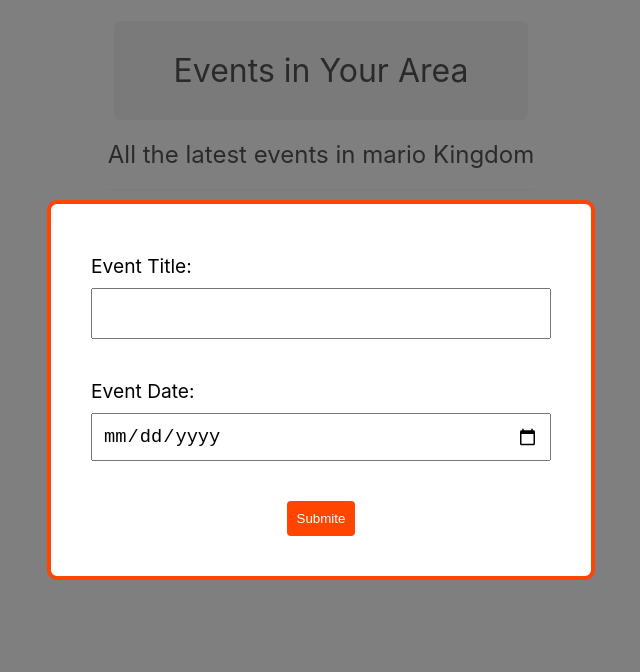
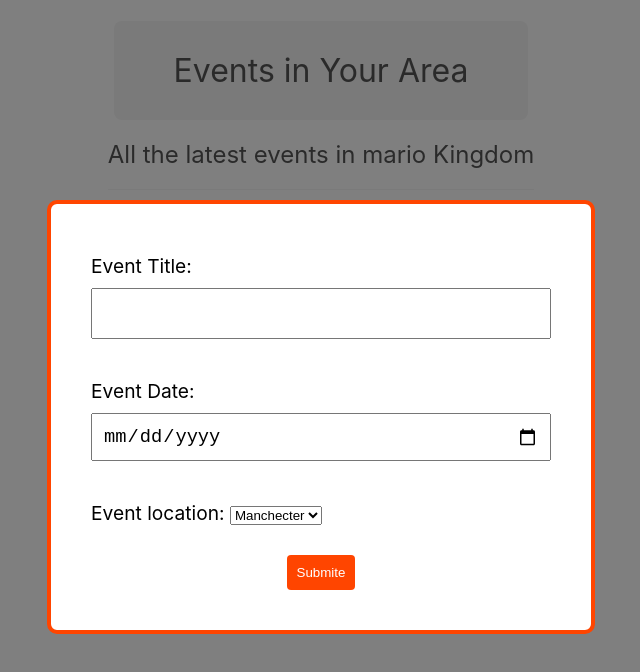
Before and after one commit to Valera-Neg/Asana-light-version, a React (Create React App) app in the folder my-next-react-app/: page / in a window 1280 px wide. Both pictures are taken after a click on the button "Add New Event". Shown: the top 672 px of the page, without its empty margins (319-959 px from the left). Built offline with nearby package versions, Linux system fonts and the light colour scheme.

Commit message:
select boxes

```diff
--- a/my-next-react-app/src/components/EventList.js
+++ b/my-next-react-app/src/components/EventList.js
@@ -9,6 +9,9 @@
           <h2>
             {index + 1} - {event.title}
           </h2>
+          <p>
+            {event.location} - {event.date}
+          </p>
           <button onClick={() => handleClick(event.id)}>delete event</button>
         </div>
       ))}
--- a/my-next-react-app/src/components/NewEventForm.js
+++ b/my-next-react-app/src/components/NewEventForm.js
@@ -4,10 +4,12 @@
 export default function NewEventForm({ addEvent }) {
   const [title, setTitle] = useState("");
   const [date, setDate] = useState("");
+  const [location, setLocation] = useState("manchester");
 
   const resetForm = () => {
     setTitle("");
     setDate("");
+    setLocation("manchester");
   };
 
   const handleSubmit = e => {
@@ -16,8 +18,11 @@
     const event = {
       title,
       date,
+      location,
       id: Math.floor(Math.random() * 10000),
     };
+    console.log(event);
+
     addEvent(event);
     resetForm();
   };
@@ -40,6 +45,14 @@
           value={date}
         ></input>
       </label>
+      <label>
+        <span>Event location: </span>
+        <select onChange={e => setLocation(e.target.value)}>
+          <option value="manchester">Manchecter</option>
+          <option value="iondon">London</option>
+          <option value="cardiff">Cardiff</option>
+        </select>
+      </label>
       <button>Submite</button>
     </form>
   );
```
